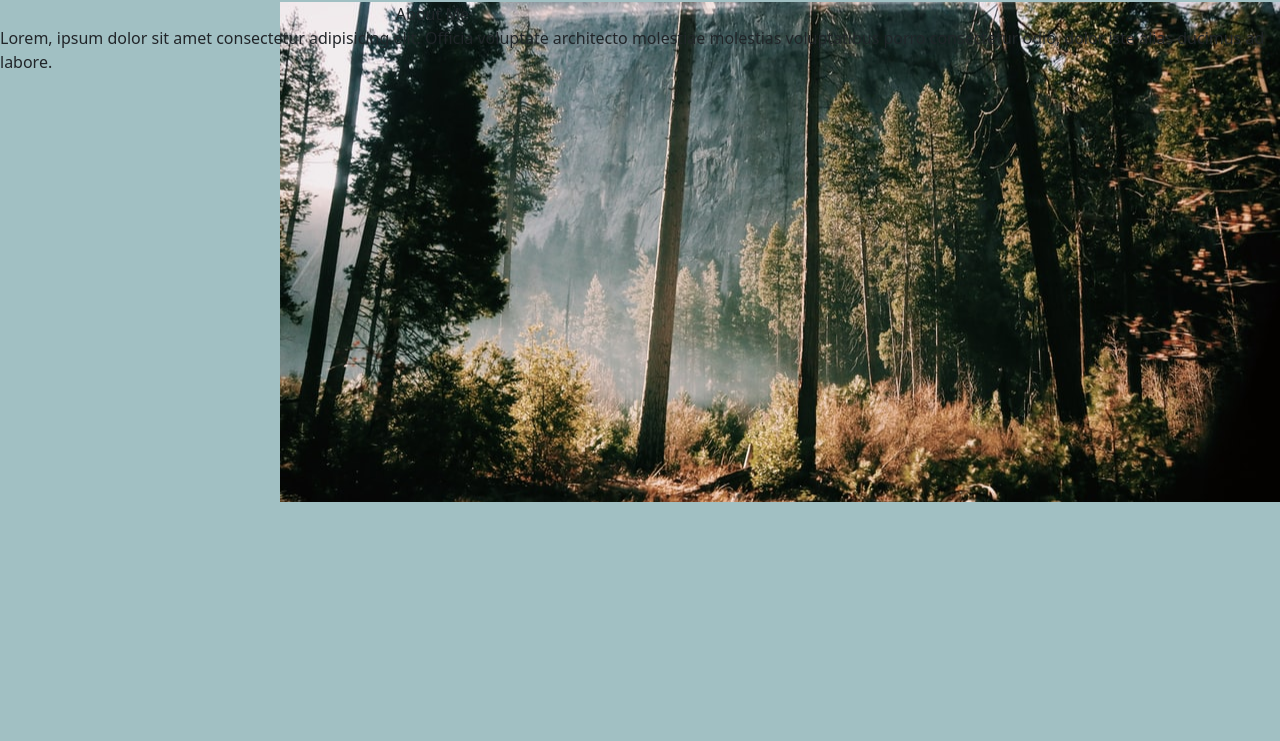
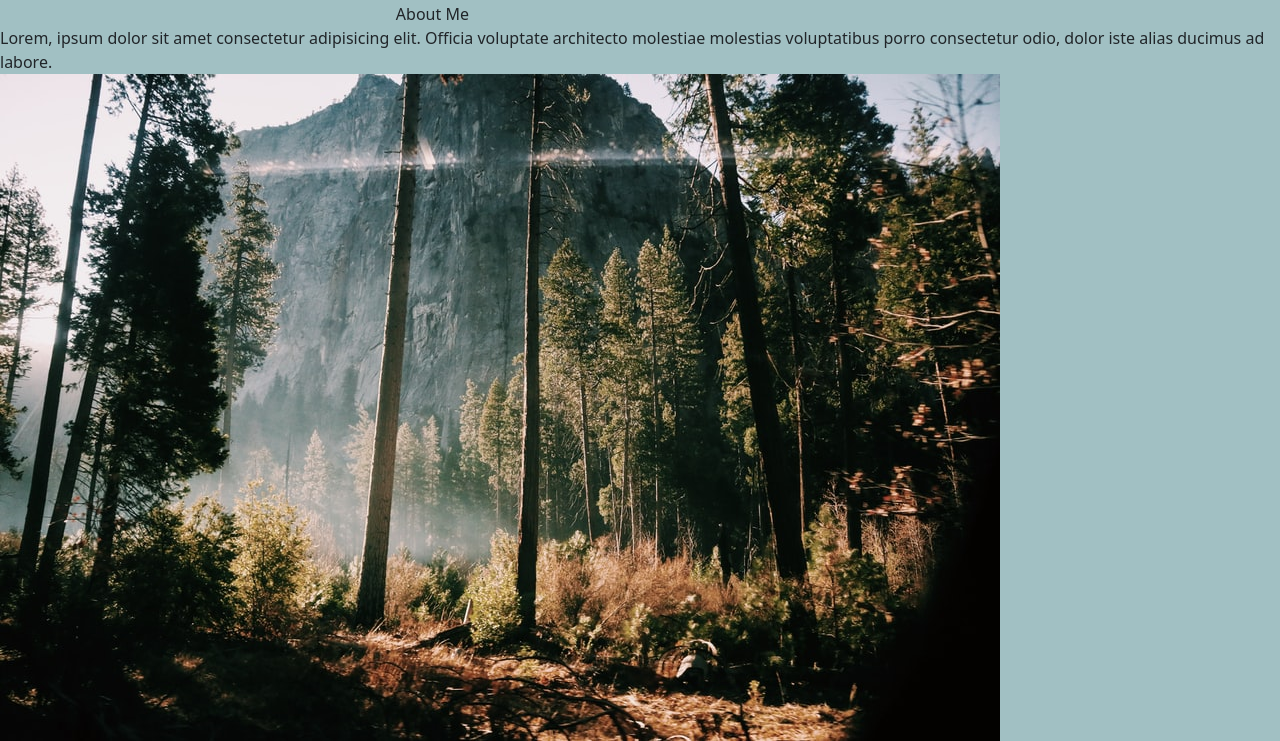
Before and after one commit to manny-n/portfolio, a plain HTML site: page index.html in a window 1280 px wide. Shown: the part 73-814 px from the top of the page. Drawn offline with nearby package versions, Linux system fonts and the light colour scheme.

Commit message:
added hobbies.html and projects.hmtl to for different content

```diff
--- a/index.html
+++ b/index.html
@@ -22,18 +22,25 @@
                     <a href="portfolio.html">Portfolio</a>
 
                     <a href="contact.html">Contact</a>
+
+                    <a href="projects.html">Projects</a>
             </div>
         </div>
     </header>
 
-    <div id="hero1" class="hero-img">
-        <div id="hero-1-title">
-            About Me
+
+        <div id="hero1" class="hero-img">
+
+        <div class="hero-text-left">
+            <div id="hero-1-title" class="hero-text-left">
+                About Me
+            </div>
+
+            <div id="hero-1-body" class="hero-text-left">
+                Lorem, ipsum dolor sit amet consectetur adipisicing elit. Officia voluptate architecto molestiae molestias voluptatibus porro consectetur odio, dolor iste alias ducimus ad labore.
+            </div>
         </div>
-
-        <div id="hero-1-body">
-            Lorem, ipsum dolor sit amet consectetur adipisicing elit. Officia voluptate architecto molestiae molestias voluptatibus porro consectetur odio, dolor iste alias ducimus ad labore.
-        </div>
+        <img alt="hero-img" src="media/forest.jpeg">
     </div>
 
 </body>
--- a/styles.css
+++ b/styles.css
@@ -51,7 +51,13 @@ a{
 }
 
 #hero1{
-    background-image: url(media/forest.jpeg);
+    /* background-image: url(media/forest.jpeg); */
     background-repeat: no-repeat;
     background-position: right;
 }
+.hero-text-left{
+    height: 500px
+    width: 100px;;
+    position: relative;
+    float: :left
+}
```
Also changed, not shown: hobbies.html (added), projects.html (added).
